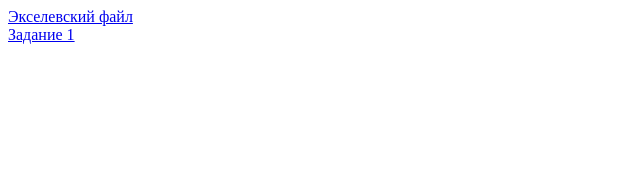
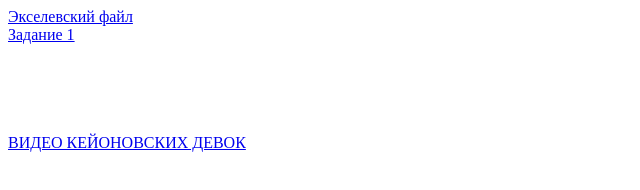
Before and after one commit to mikhailbildin/blog, a plain HTML site: page index.html in a window 1280 px wide. Shown: the whole page, without its empty margins (0-640 px from the left). Drawn offline with Linux system fonts and the light colour scheme.

Commit message:
Update index.html

```diff
--- a/index.html
+++ b/index.html
@@ -6,5 +6,12 @@
     <a href = "Инструменты качества.xlsx">Экселевский файл</a>
     <br>
     <a href = "Задание 1.docx">Задание 1</a>
+    <br>
+    <br>
+    <br>
+    <br>
+    <br>
+    <br>
+    <a href = "https://youtu.be/yXH3-9DZCwo">ВИДЕО КЕЙОНОВСКИХ ДЕВОК</a>
   </body>
 </html>
```
